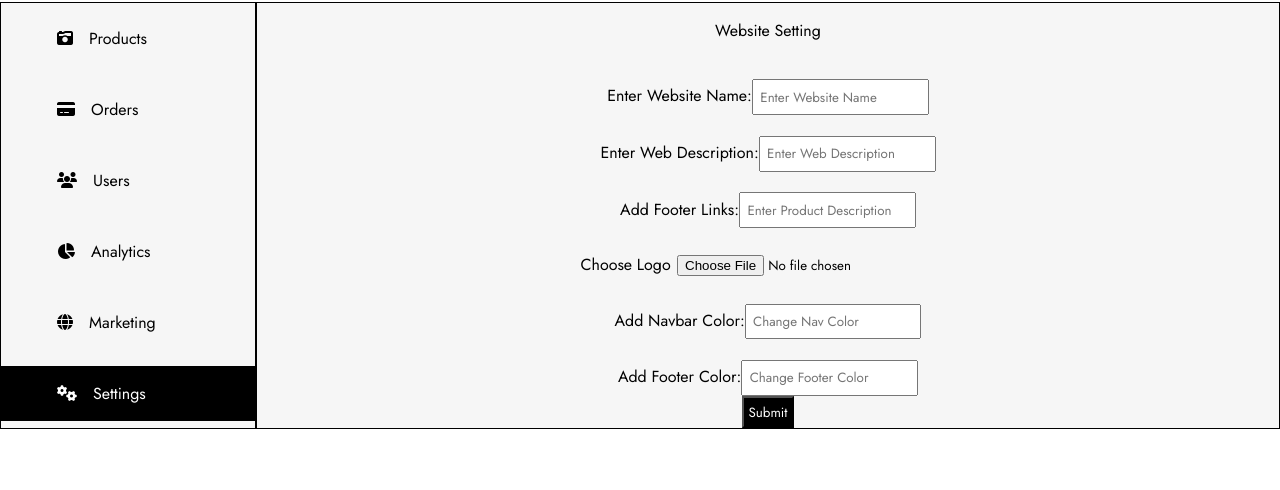
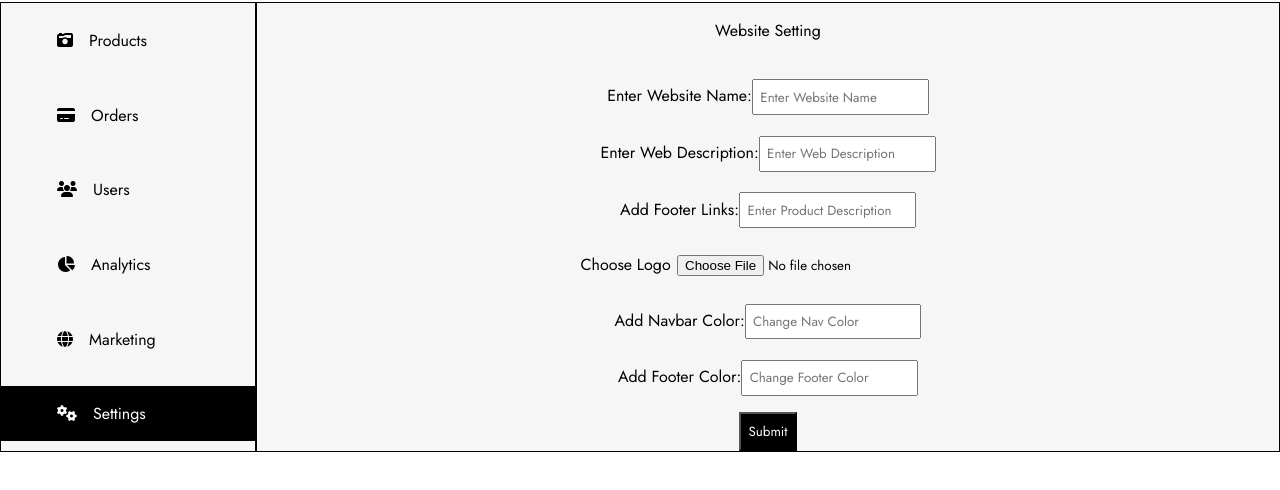
Before and after one commit to awaiszubair/kit-project, a plain HTML site: page setting.html in a window 1280 px wide. Shown: the part 92-582 px from the top of the page. Drawn offline with nearby package versions, Linux system fonts and the light colour scheme.

Commit message:
final Modified

```diff
--- a/setting.html
+++ b/setting.html
@@ -131,7 +131,7 @@
                 <div>
                     Add Footer Color:<input type="text" placeholder="Change Footer Color"><br>
                     </div>
-            <button type="submit">Submit</button>
+            <button type="submit" style="margin-top: 1rem;padding: 0.5rem;">Submit</button>
         </div>
              </div>
 
```
